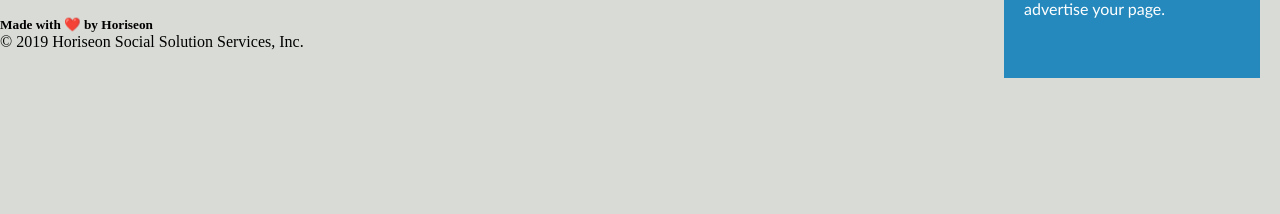
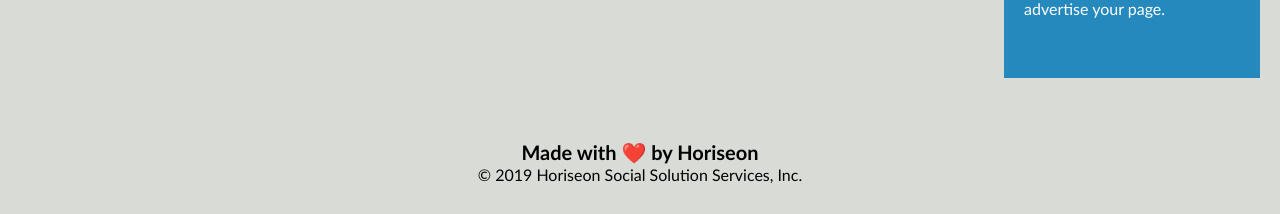
Before and after one commit to kevinatwood/code-refactor-challenge, a plain HTML site: page index.html in a window 1280 px wide. Shown: the part 1865-2079 px from the top of the page. Before the commit the page ends 1975 px from the top, so only its background shows below. Drawn offline with Linux system fonts and the light colour scheme.

Commit message:
Added comments to CSS. Reworked footer so styling would apply. Made sure HTML links in Nav functioning properly

```diff
--- a/assets/css/style.css
+++ b/assets/css/style.css
@@ -7,7 +7,7 @@
 body {
     background-color: #d9dcd6;
 }
-
+/* Header styling */
 header {
     padding: 20px;
     font-family: 'Trebuchet MS', 'Lucida Sans Unicode', 'Lucida Grande', 'Lucida Sans', Arial, sans-serif;
@@ -23,7 +23,7 @@ header h1 {
 header h1 .seo {
     color: #d9dcd6;
 }
-
+/* nav styling */
 nav {
     padding-top: 15px;
     margin-right: 20px;
@@ -49,7 +49,7 @@ a {
 p {
     font-size: 16px;
 }
-
+/* background image */
 .hero {
     height: 800px;
     width: 100%;
@@ -68,7 +68,7 @@ p {
     float: right;
     margin-left: 25px;
 }
-
+/* maing content (3 cards) */
 .content {
     width: 75%;
     display: inline-block;
@@ -93,7 +93,7 @@ p {
     margin-bottom: 20px;
     font-size: 36px;
 }
-
+/* Benefits aside */
 .benefits {
     margin-right: 20px;
     padding: 20px;
@@ -121,15 +121,15 @@ p {
     margin: 10px auto;
     max-width: 150px;
 }
+/* footer styling */
 
-
-.footer {
+footer {
     padding: 30px;
     clear: both;
     font-family: 'Trebuchet MS', 'Lucida Sans Unicode', 'Lucida Grande', 'Lucida Sans', Arial, sans-serif;
     text-align: center;
 }
 
-.footer h2 {
+footer h4 {
     font-size: 20px;
 }
--- a/index.html
+++ b/index.html
@@ -69,7 +69,7 @@
 
     </section>
     <footer>
-        <h5>Made with ❤️️ by Horiseon</h5>
+        <h4>Made with ❤️️ by Horiseon</h4>
         <p>
             &copy; 2019 Horiseon Social Solution Services, Inc.
         </p>
```
